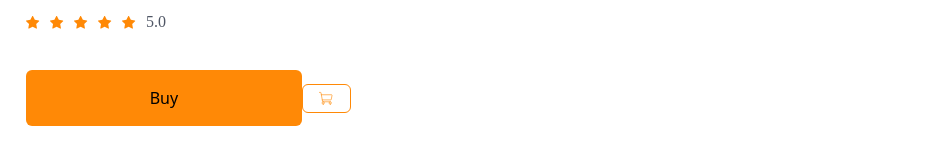
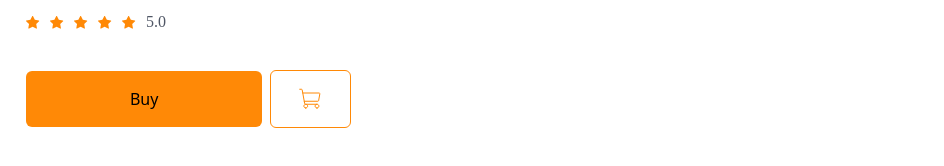
Before and after one commit to adityabastyas/koda-b6-react, a React (Vite) app: page / in a window 1280 px wide. Shown: the part 2199-2365 px from the top of the page, without its empty margins (0-944 px from the left). Built offline with nearby package versions, Linux system fonts and the light colour scheme.

Commit message:
feat: add CartMenu component and enhance shopping action layout

```diff
--- a/src/components/CartMenu.jsx
+++ b/src/components/CartMenu.jsx
@@ -68,14 +68,20 @@ function CartMenu(props) {
           </span>
         </div>
 
-        <footer className='flex items-center mt-3'>
-          <Button>Buy</Button>
+        <footer className='flex items-center gap-2 mt-3'>
+          <div className='flex-3'>
+            <Button>Buy</Button>
+          </div>
 
-          <a href='#'>
+          <a
+            href='#'
+            className='flex-1 flex items-center justify-center
+              border border-[#ff8906] rounded-md py-4'
+          >
             <img
               src='src/assets/img/icon/ShoppingCart.svg'
               alt='icon-cart-shopping'
-              className='border border-[#ff8906] rounded-md px-4 py-1.5'
+              className='w-6 h-6'
             />
           </a>
         </footer>
```
